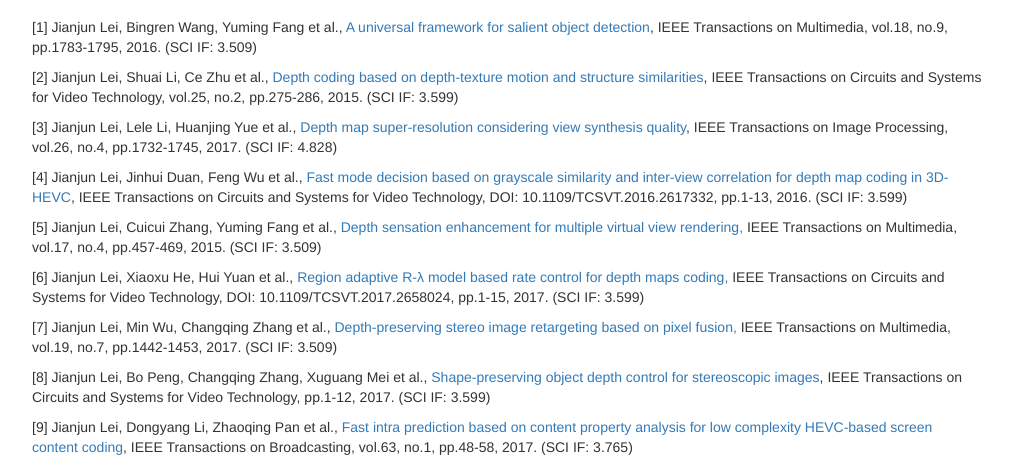
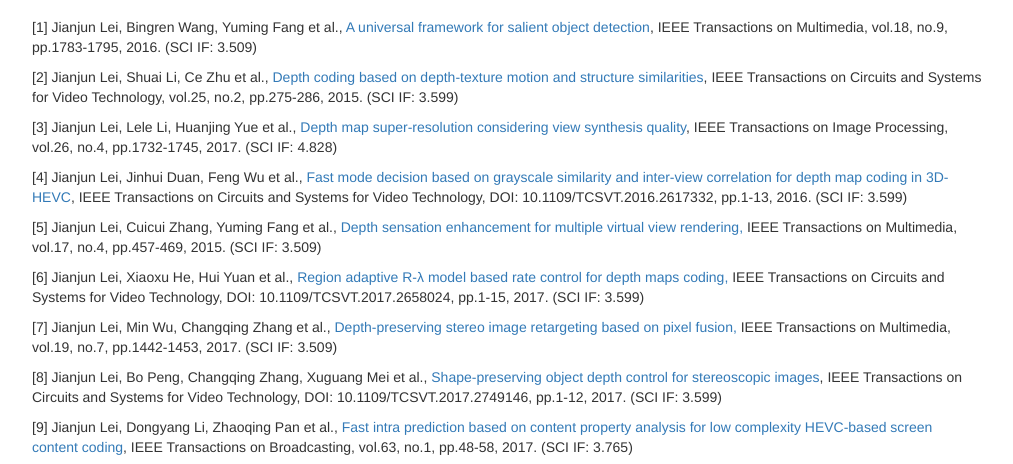
Before and after one commit to jianjunlei/jianjunlei.github.io, a website: page Publications.html in a window 1280 px wide. Shown: the part 316-780 px from the top of the page, without its empty margins (133-1146 px from the left). Drawn offline with Linux system fonts and the light colour scheme.

Commit message:
feat: 修改Publications

```diff
--- a/Publications.html
+++ b/Publications.html
@@ -62,7 +62,7 @@
             <li>[5] Jianjun Lei, Cuicui Zhang, Yuming Fang et al., <a target="_blank" href="http://ieeexplore.ieee.org/document/7031899/">Depth sensation enhancement for multiple virtual view rendering,</a> IEEE Transactions on Multimedia, vol.17, no.4, pp.457-469, 2015. (SCI IF: 3.509) </li>
             <li>[6] Jianjun Lei, Xiaoxu He, Hui Yuan et al., <a target="_blank" href="http://ieeexplore.ieee.org/document/7833033/">Region adaptive R-λ model based rate control for depth maps coding,</a> IEEE Transactions on Circuits and Systems for Video Technology, DOI: 10.1109/TCSVT.2017.2658024, pp.1-15, 2017. (SCI IF: 3.599) </li>
             <li>[7] Jianjun Lei, Min Wu, Changqing Zhang et al., <a target="_blank" href="http://ieeexplore.ieee.org/document/7835696/">Depth-preserving stereo image retargeting based on pixel fusion,</a> IEEE Transactions on Multimedia, vol.19, no.7, pp.1442-1453, 2017. (SCI IF: 3.509) </li>
-            <li>[8] Jianjun Lei, Bo Peng, Changqing Zhang, Xuguang Mei et al., <a target="_blank" href="javascript:void(0)">Shape-preserving object depth control for stereoscopic images</a>, IEEE Transactions on Circuits and Systems for Video Technology, pp.1-12, 2017. (SCI IF: 3.599) </li>
+            <li>[8] Jianjun Lei, Bo Peng, Changqing Zhang, Xuguang Mei et al., <a target="_blank" href="http://ieeexplore.ieee.org/document/8025562/">Shape-preserving object depth control for stereoscopic images</a>, IEEE Transactions on Circuits and Systems for Video Technology, DOI: 10.1109/TCSVT.2017.2749146, pp.1-12, 2017. (SCI IF: 3.599) </li>
             <li>[9] Jianjun Lei, Dongyang Li, Zhaoqing Pan et al., <a target="_blank" href="http://ieeexplore.ieee.org/abstract/document/7747507/">Fast intra prediction based on content property analysis for low complexity HEVC-based screen content coding</a>, IEEE Transactions on Broadcasting, vol.63, no.1, pp.48-58, 2017. (SCI IF: 3.765) </li>
             <li>[10] Yuming Fang, Chi Zhang, Jing Li, Jianjun Lei* et al., <a target="_blank" href="http://ieeexplore.ieee.org/document/7961192/">Visual attention modeling for stereoscopic video: A benchmark and computational model</a>, IEEE Transactions on Image Processing, vol.26, no.10, pp.4684-4696, 2017. (SCI IF: 4.828) </li>
             <li>[11] Weiqing Yan, Chunping Hou, Jianjun Lei* et al., <a target="_blank" href="http://ieeexplore.ieee.org/xpls/abs_all.jsp?arnumber=7466101">Stereoscopic image stitching based on a hybrid warping model,</a> IEEE Transactions
```
